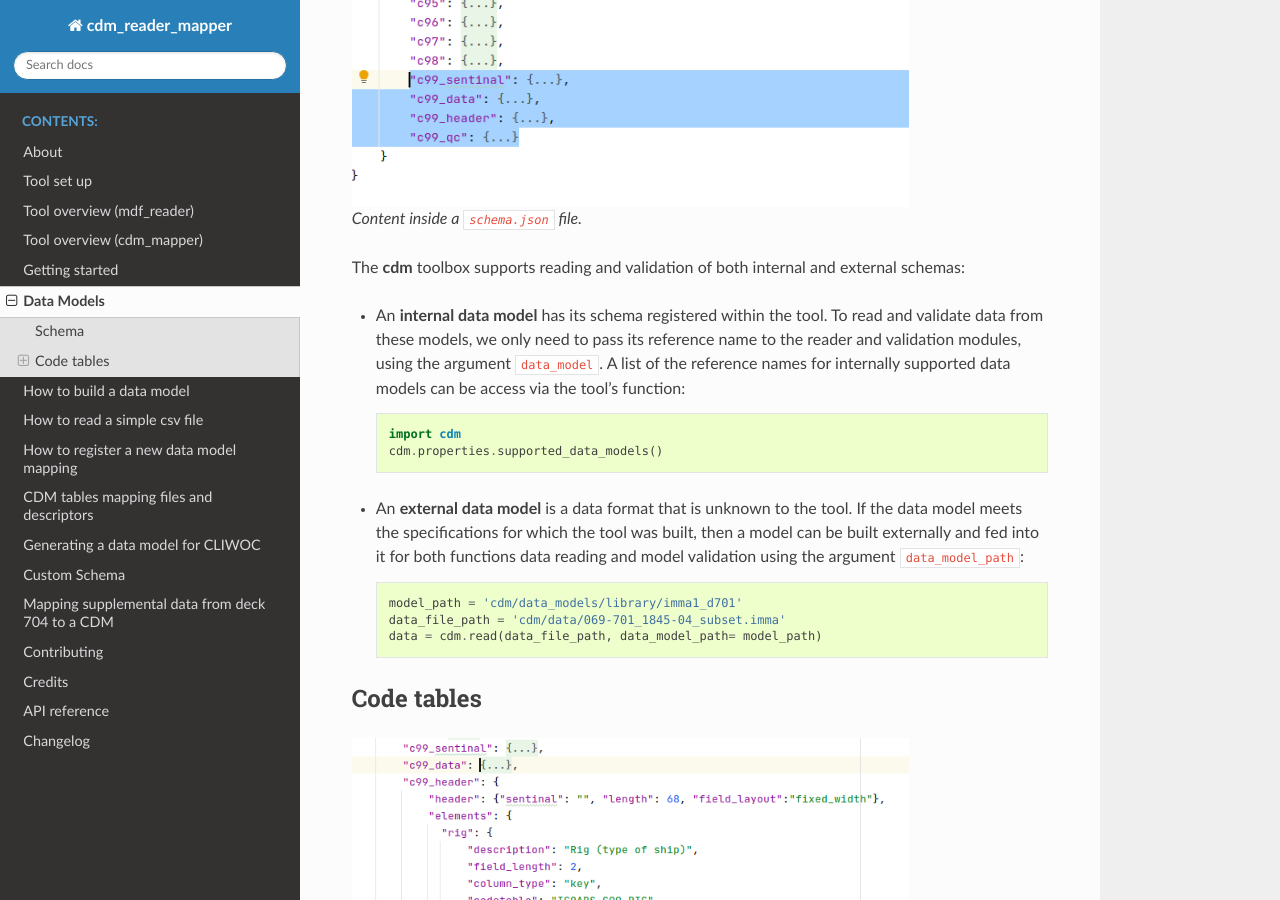
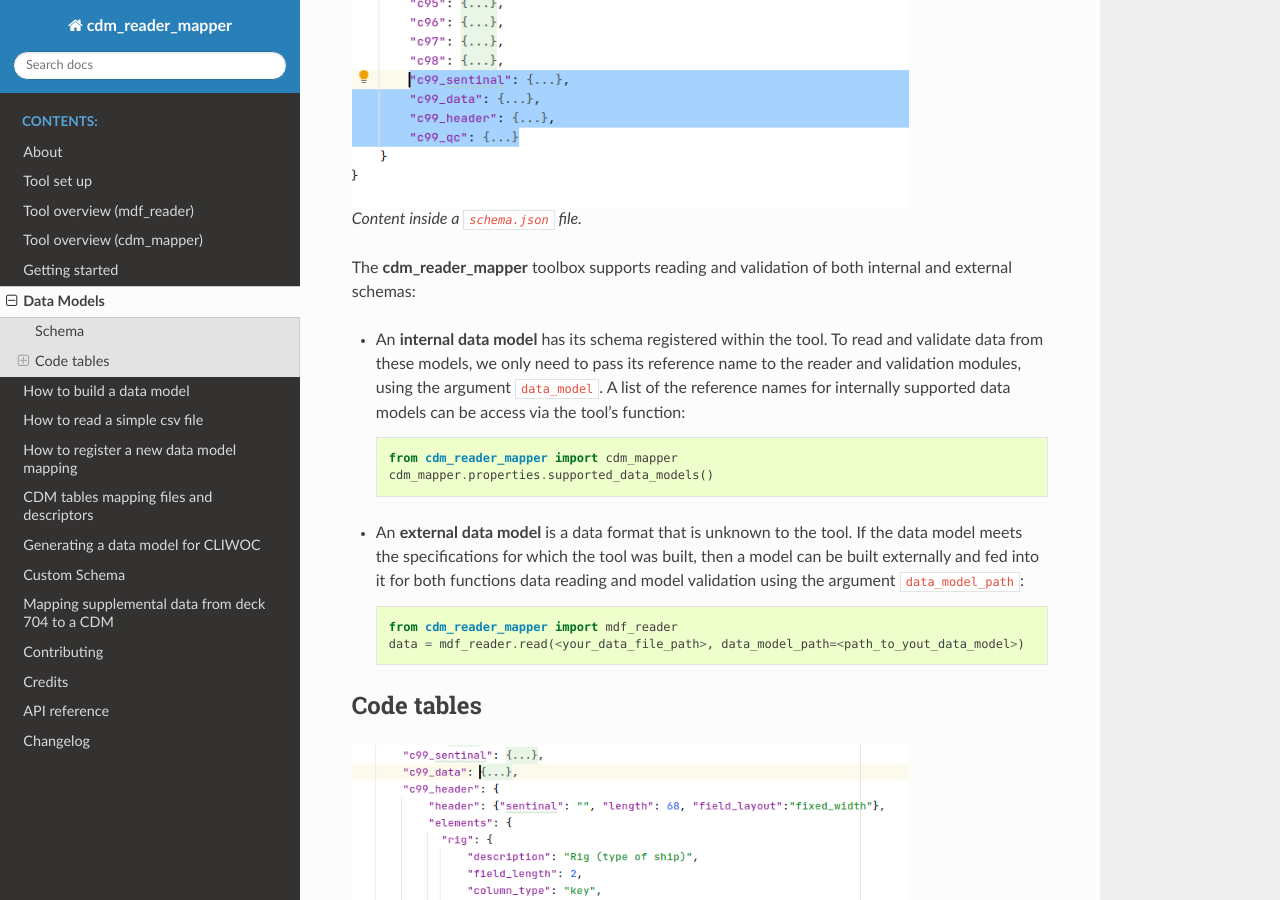
Before and after one commit to glamod/cdm_reader_mapper, a Sphinx documentation site: the page built from docs/data-models.rst, in a window 1280 px wide and 900 px high, scrolled down 1058 px. Built offline with Sphinx 7.4.7 and the Read the Docs theme 2.0.0, drawn with Linux system fonts in a browser that asks for light colours; the version number could not be read and is left out; some of the changed text lies outside the part shown.

Commit message:
rework code blocks

```diff
--- a/docs/cdm-tables-mapping-files-and-descriptors.rst
+++ b/docs/cdm-tables-mapping-files-and-descriptors.rst
@@ -4,7 +4,7 @@
 CDM tables mapping files and descriptors
 ========================================
 
-The following section details the mapping sequence that the cdm-mapper tool follows to map meteorological data to a CDM element.
+The following section details the mapping sequence that the ``cdm_mapper`` tool follows to map meteorological data to a CDM element.
 
 We will use **part** of the ``header.json`` python dictionary from the ``icoads_r3000`` IMMA1 model to explain how we map an element. In the table below we explain all **elements** attributes and/or descriptors, that are needed in each python dictionary or ``.json`` file, for a successful mapping of the input meteorological data.
 
@@ -118,11 +118,11 @@ d. **Define the number of decimal places in the CDM element attributes, so this
 Defining mapping functions
 ==========================
 
-In the file ``imodel.py`` the user can define any function to **transform** any element in the data model. The python file needs to be accompanied with ``__init__.py`` file so all the functions written in ``imodel.py`` can be imported by the **cdm-mapper** toolbox.
+In the file ``imodel.py`` the user can define any function to **transform** any element in the data model. The python file needs to be accompanied with ``__init__.py`` file so all the functions written in ``imodel.py`` can be imported by the **cdm_mapper** toolbox.
 
 .. note:: Remember that any new python dependency that you ``import`` the top of your ``imodel.py`` must be installed also in your python environment.
 
-The **cdm-mapper** follows a set of rules that need to be taken into account when it comes to adding functions to the ``imodel.py`` script.
+The **cdm_mapper** follows a set of rules that need to be taken into account when it comes to adding functions to the ``imodel.py`` script.
 
 - The **cdm-mapper** only parses elements to the transforming function (e.g. Year, day or hour) or ``code_table`` mapping (e.g. platform_subtype), where none of the elements to be map (e.g. Year, day, hour or platform_subtype) have missing values.
 
--- a/docs/data-models.rst
+++ b/docs/data-models.rst
@@ -12,7 +12,7 @@ Data Models
 Schema
 ======
 
-The schema file gathers a collection of descriptors that enables the **cdm** toolbox to access and extract meaningful units of information for each element.
+The schema file gathers a collection of descriptors that enables the **cdm_reader_mapper** toolbox to access and extract meaningful units of information for each element.
 
 Valid schemas files are json files that the tool accesses and stores internally as dictionaries. The basename of the schema file must be the same as the data model directory and its extension ``.json``
 
@@ -33,18 +33,17 @@ There are two levels of information in the schema:
 
     Content inside a ``schema.json`` file.
 
-The **cdm** toolbox supports reading and validation of both internal and external schemas:
+The **cdm_reader_mapper** toolbox supports reading and validation of both internal and external schemas:
 
 - An **internal data model** has its schema registered within the tool. To read and validate data from these models, we only need to pass its reference name to the reader and validation modules, using the argument ``data_model``. A list of the reference names for internally supported data models can be access via the tool's function::
 
-   import cdm
-   cdm.properties.supported_data_models()
+   from cdm_reader_mapper import cdm_mapper
+   cdm_mapper.properties.supported_data_models()
 
 - An **external data model** is a data format that is unknown to the tool. If the data model meets the specifications for which the tool was built, then a model can be built externally and fed into it for both functions data reading and model validation using the argument ``data_model_path``::
 
-   model_path = 'cdm/data_models/library/imma1_d701'
-   data_file_path = 'cdm/data/069-701_1845-04_subset.imma'
-   data = cdm.read(data_file_path, data_model_path= model_path)
+   from cdm_reader_mapper import mdf_reader
+   data = mdf_reader.read(<your_data_file_path>, data_model_path=<path_to_yout_data_model>)
 
 .. _code-tables:
 
@@ -74,18 +73,6 @@ The following range of code table structures are currently supported:
 - Range-keyed code tables: code tables (simple or multi-keyed) where one or more keys is a (integer) range of values.
 
 Code tables can be imported as python dictionaries directly using the json package. To be fully read by the tool, however, keys in **range-keyed code tables** need to be expanded and access to all code tables is managed in the application through a **code table manager module**.
-
-The following commands typed in a python console, show how to access code table templates to create new code tables::
-
-      template_names = cdm.code_tables.templates()
-
-To copy a template to edit::
-
-      cdm.code_tables.copy_template(template_name,out_path=file_path)
-
-or::
-
-      cdm.code_tables.copy_template(template_name,out_dir=dir_path)
 
 
 Common features
--- a/docs/how_to_read_csv.rst
+++ b/docs/how_to_read_csv.rst
@@ -11,10 +11,9 @@ How to read a simple csv file
 
 1. Have a clear understanding of the structure of the data file you wish to read in, namely delimiter used, the variables contained per column, the units, acceptable limits for each variable etc.
 
-2. As described in section ref:`_how-to-build-a-data-model`, create a valid directory tree where the model you will create (**(mymodel)**) should be saved. This can be placed either in the mdf_reader library directory (``~/mdf_reader/data_models/library/``) or in a user defined path which will be provided into the mdf_reader at a later step.
+2. As described in section ref:`_how-to-build-a-data-model`, create a valid directory tree where the model you will create (**(mymodel)**) should be saved. This can be placed in a user defined path which will be provided into the mdf_reader at a later step.
 
-3. Create the **schema** file under ``../library/mymodel/mymodel.json`` or ``path/mymodel/mymodel.json``.
-For example for a data file without sections, stored in comma delimited csv format, that contains 8 columns (year, month, day, longitude, latitude, wind speed, sea surface temperature and sea level pressure respectively) like the following:
+3. Create the **schema** file. For example for a data file without sections, stored in comma delimited csv format, that contains 8 columns (year, month, day, longitude, latitude, wind speed, sea surface temperature and sea level pressure respectively) like the following:
 
 +------+------+------+---------+--------+--------+---------+---------+
 | YR   | MO   | DY   | LON     | LAT    | W      | SST     | SLP     |
--- a/docs/index.rst
+++ b/docs/index.rst
@@ -37,7 +37,7 @@ Several data models have been added to the tool including both the IMMA and the
 
 .. note:: **Data from other data models than those already available can be read, providing that this data meets the basic specifications listed above. A data model can be built externally and fed into the tool.**
 
-In addition, those data will be mapped the standardized C3S CDS Common Data Model CDM_.
+In addition, those data will be mapped to the standardized C3S CDS Common Data Model (CDM_).
 
 .. toctree::
    :maxdepth: 2
```
Also changed, not shown: docs/getting-started.rst (+11 -6 lines), docs/how-to-build-a-data-model.rst (+4 -11 lines).
